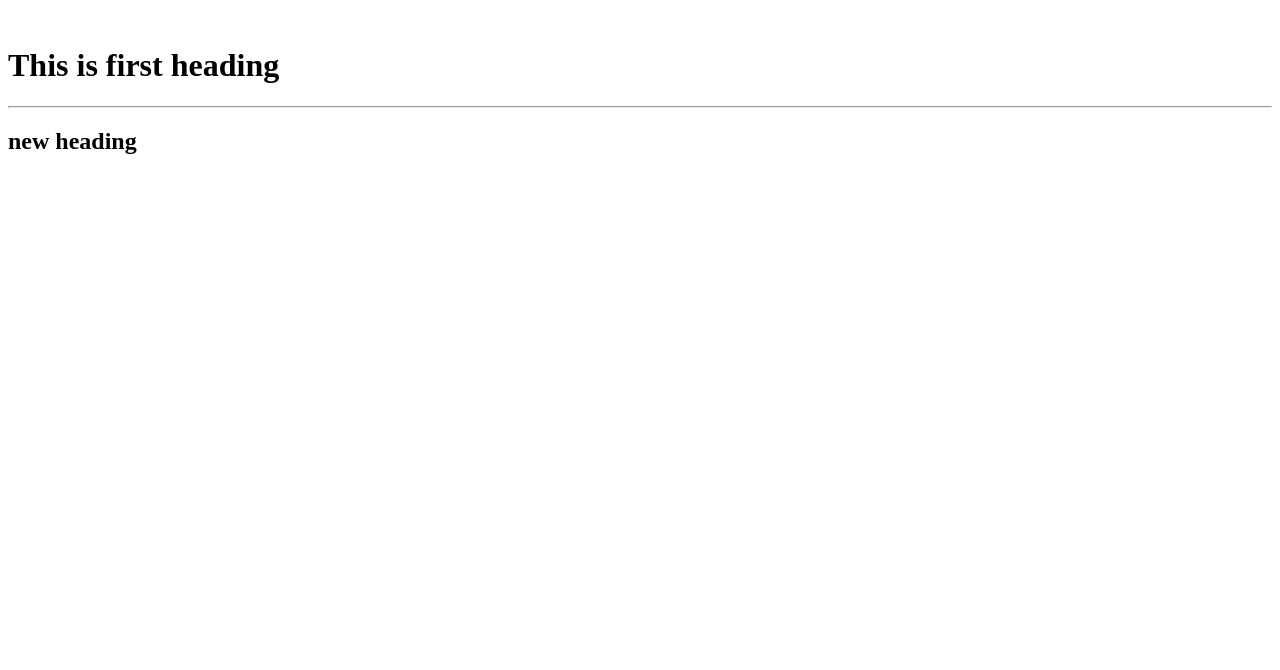
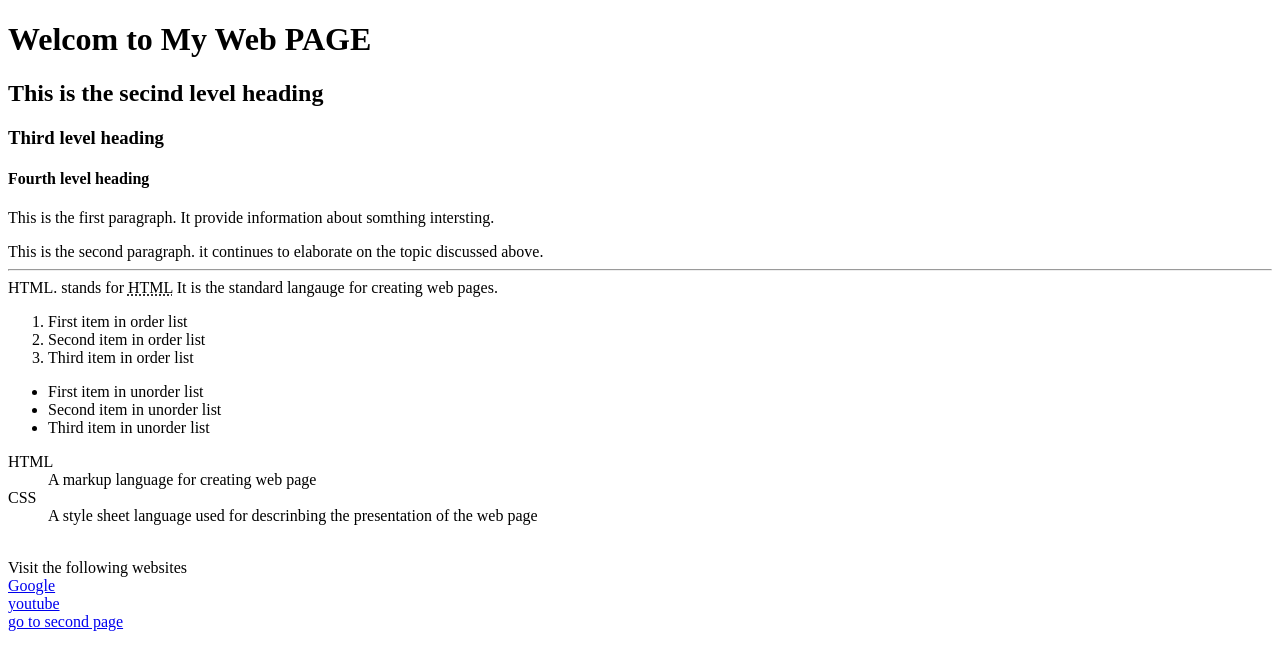
Before and after one commit to 1214imran/saylani, a plain HTML site: page index.html in a window 1280 px wide. Drawn offline with Linux system fonts and the light colour scheme.

Commit message:
actual assignment files

```diff
--- a/index.html
+++ b/index.html
@@ -3,14 +3,43 @@
 <head>
     <meta charset="UTF-8">
     <meta name="viewport" content="width=device-width, initial-scale=1.0">
-    <title>This is my first page</title>
-
+    <title>Document</title>
 </head>
 <body>
-    <br>
-    <h1>This is first heading</h1>
-    <hr>
-    <h2>new heading</h2>
+    <h1>Welcom to My Web PAGE</h1>
+    <h2>This is the secind level heading</h2>
+    <h3>Third level heading</h3>
+    <h4>Fourth level heading</h4>
+
+    <p>
+        This is the first paragraph. It provide information about somthing intersting.
+    </p>
+    This is the second paragraph. it continues to elaborate on the topic discussed above. <hr>
+    HTML. stands for <abbr title="Hyper text markup language">HTML</abbr>
+    It is the standard langauge for creating web pages.
+    <p></p>
+    <ol>
+       <li>First item in order list</li>
+       <li>Second item in order list</li>
+       <li>Third item in order list</li>
+    </ol>
+    <ul >
+        <li>First item in unorder list</li>
+        <li>Second item in unorder list</li>
+        <li>Third item in unorder list</li>
+    </ul>
+    <dl>
+        <dt>HTML</dt>
+        <dd>A markup language for creating web page</dd>
+    <dt>CSS</dt>
+    <DD>A style sheet language used for descrinbing the presentation of the web page</DD>
+    </dl><br>
+Visit the following websites <br>
+<a href="https://www.google.com/" target="_blank">Google</a><br>
+<a href="https://www.youtube.com/">youtube</a><br>
+
+
+<a href="file2.html">go to second page</a> <br>
 
 </body>
 </html>
```
Also changed, not shown: file2.html (added, +13 -0 lines), folder/file3.html (added, +13 -0 lines).
